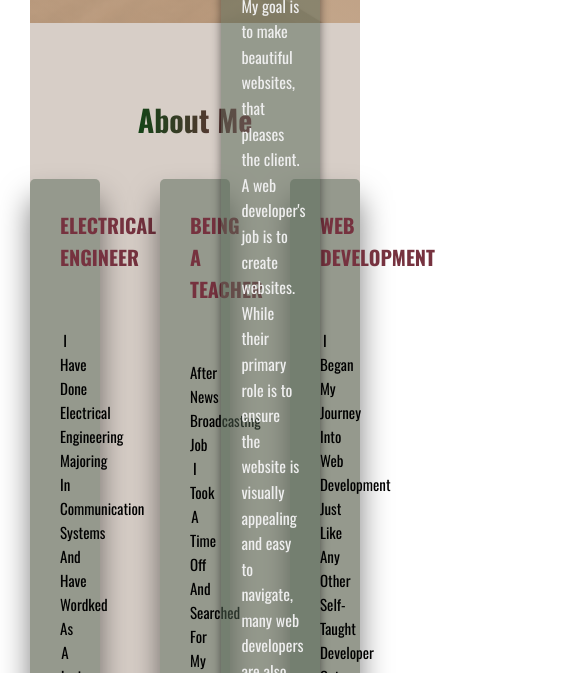
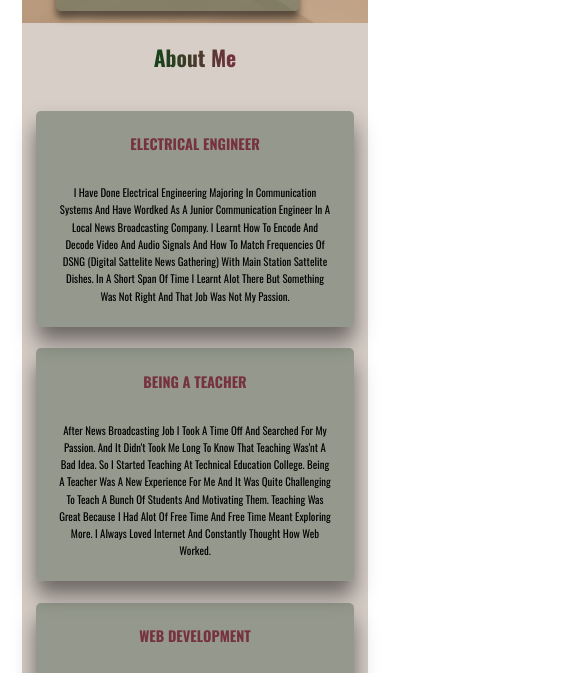
Before and after one commit to ahsanhd/portfolio, a website: page index.html in a window 390 px wide. Shown: the part 779-1452 px from the top of the page, 585 px wide, since content can reach past the window. Drawn offline with nearby package versions, Linux system fonts and the light colour scheme.

Commit message:
Added Responsivness for all Devices

```diff
--- a/sass/abstract/_mixins.scss
+++ b/sass/abstract/_mixins.scss
@@ -5,3 +5,77 @@
         clear: both;
     }
 }
+
+
+// MEDIA QUIRY MANAGER
+
+/*
+cheking for Max-Width i.e. if width < ...px
+
+0-600PX    max-width:        For Phone
+600-900px  max-width:        Tab-pot
+900-1200px max:width         Tab-land
+1200-1800px                  normal design without media queiry
+
+<1200px - ...px+   min-width         Desktop    (if width > 1200px)
+
+
+
+
+$breakpoint argument choices:
+
+- phone
+-tab-port
+-tab-land
+-big-desktop
+
+
+1em = 16px
+
+!NOTE!  in media queiries rem and em are not affected by root size but on the default font size of browser which is 16px
+
+!NOTE! always put larger breakpoint before(pehle) the small breakpoints FOR TESTING MAX-WIDTH
+*/
+
+
+@mixin response($breakpoint) {
+
+    @if $breakpoint == phone {
+
+        @media (max-width:37.5em) { @content }   // 600px,  600/16 = 37.5
+    }
+
+    @if $breakpoint == phone-1 {
+
+        @media (max-width:31.25em) { @content }   // 500px
+    }
+
+    @if $breakpoint == tab-port {
+
+        @media (max-width:56.25em) { @content }  //600px
+    }
+
+    @if $breakpoint == tab-port-1 {
+
+        @media (max-width:43.75em) { @content }  //700px
+    }
+
+
+    @if $breakpoint == tab-land {
+        @media (max-width:75em) { @content }    //900px
+    }
+
+    @if $breakpoint == screen-mode {
+
+        @media (max-width:93.75em) { @content}
+    }
+    @if $breakpoint == screen-mode-1 {
+
+        @media (max-width:68.75em) { @content}   //1100px
+    }
+
+    @if $breakpoint == screen-mode-2 {
+
+        @media (max-width:62.5em) { @content}   //1000px
+    }
+}
--- a/sass/base/_base.scss
+++ b/sass/base/_base.scss
@@ -7,6 +7,16 @@
 }
  html  {
     font-size: 62.5%;
+
+    @include response(screen-mode) {
+
+        font-size: 49%;
+    }
+
+    @include response(tab-land) {
+
+        font-size: 45%;
+    }
 }
 
 body {
--- a/sass/base/_utilities.scss
+++ b/sass/base/_utilities.scss
@@ -1,5 +1,9 @@
 .margin-bottom-medium {
     margin-bottom: 3.5rem;
+
+    @include response (tab-port-1) {
+        margin-bottom: 2rem !important;
+    }
 }
 
 .u-center-text {
--- a/sass/components/_buttons.scss
+++ b/sass/components/_buttons.scss
@@ -16,6 +16,10 @@
     animation-fill-mode: backwards;
     border: none;
     outline: none;
+
+    @include response(phone) {
+        margin-right: 0 auto;
+    }
 
     }
 
--- a/sass/components/_form.scss
+++ b/sass/components/_form.scss
@@ -1,10 +1,21 @@
 .book {
 
     float: left;
+
+    @include response(phone) {
+        width: 100%;
+     }
     &__form {
 
         width: 50%;
         padding: 4rem;
+    }
+
+    &__form {
+
+        @include response(phone) {
+            width: 100%;
+        }
     }
 }
 
@@ -12,10 +23,21 @@
 .form {
 
 
+
+
     &__group {
         &:not(:last-child) {
             margin-bottom: 2rem;
         }
+
+        @include response(phone) {
+           text-align: center;
+           width: 100%;
+        }
+
+
+
+
     }
 
     &__input {
@@ -71,6 +93,10 @@
         border-bottom: 2px solid transparent;
         display: block;
 
+        @include response(phone) {
+            width: 100%;
+         }
+
         &::-webkit-input-placeholder {
             color: $color-black-2;
         }
--- a/sass/components/_navigation.scss
+++ b/sass/components/_navigation.scss
@@ -3,6 +3,20 @@
   text-align: center;
   width: 50%;
   text-align:right;
+
+
+  @include response(tab-port-1) {
+
+    width: 68%;
+  }
+
+  @include response(phone) {
+
+    position: absolute;
+    top: 6%;
+    width: 100%;
+    text-align: center;
+  }
 
   &__list {
     list-style: none;
--- a/sass/layout/_grid.scss
+++ b/sass/layout/_grid.scss
@@ -3,6 +3,13 @@
     max-width: $max-width;
     margin: 0 auto;
     @include clearfix;
+
+    @include response(tab-port) {
+
+        padding: 0 2rem;
+    }
+
+
 
 
     [class^=col-] {
@@ -27,6 +34,10 @@
     .col-1-3 {
 
         width: calc((100% - 2 * #{$horizontal-gutter}) / 3);
+        @include response(tab-port-1) {
+            width: 100%;
+            margin-top: 3rem;
+        }
 
     }
 
@@ -37,6 +48,8 @@
 
     .col-1-4 {
         width: calc((100% - 3 * #{$horizontal-gutter})/4);
+
+
     }
 
     .col-2-4 {
--- a/sass/layout/_header.scss
+++ b/sass/layout/_header.scss
@@ -13,6 +13,12 @@
         font-weight: 700;
         display: inline-block;
 
+
+        @include response(phone) {
+
+            width: 100%;
+            text-align: center;
+        }
 
         &--design-1 {
             color: $color-black;
@@ -32,7 +38,7 @@
     position: absolute;
     top: 40%;
     left: 10%;
-    transform: translate(-50% -50%);
+    transform: translate(-10%);
 
 
 }
@@ -47,12 +53,30 @@
     overflow-y: hidden;
     animation: fadeIN 1s 2.5s;
     animation-fill-mode: backwards;
+
+    @include response(screen-mode-2) {
+
+        top: 25%;
+        right: 25%;
+    }
+
+    @include response(phone) {
+
+        right: 5%
+    }
 }
 
 .profile-picture {
     height: 50rem;
     width: auto;
     filter: contrast(1);
+
+    @include response(screen-mode-2) {
+
+        height: 40rem;
+    }
+
+
 }
 
 .objective-box {
@@ -68,4 +92,11 @@
     animation: fadeIN 1s 3s;
     animation-fill-mode: backwards;
 
+    @include response(screen-mode-2) {
+
+        width: 70%;
+        top: 70%;
+        left: 10%;
+    }
+
 }
```
Also changed, not shown: css/style.css.
